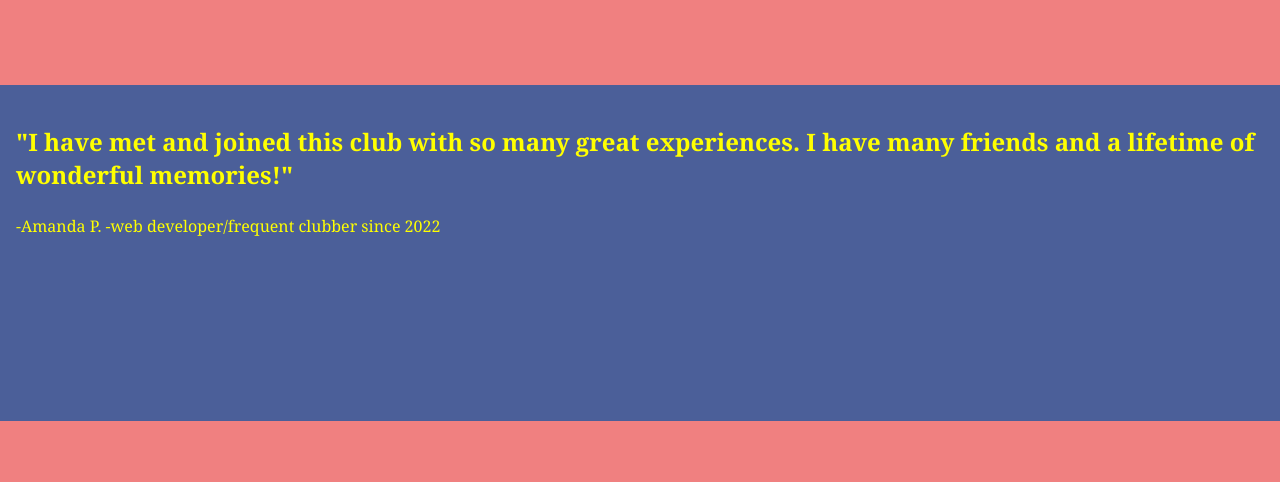
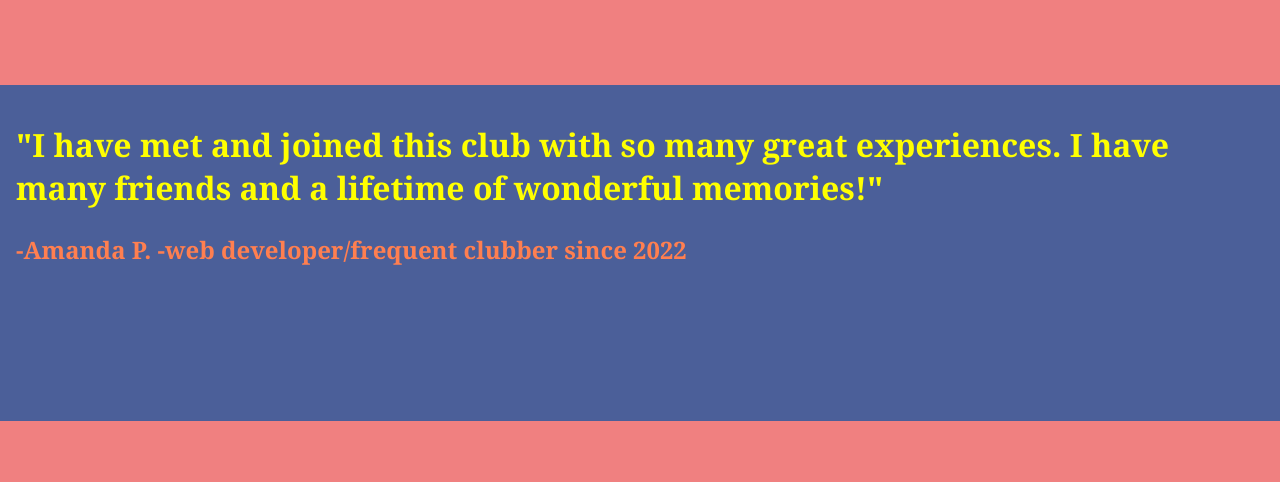
Before and after one commit to angel33la/responsive-club, a plain HTML site: page index.html in a window 1280 px wide. Shown: the part 1013-1495 px from the top of the page. Drawn offline with Linux system fonts and the light colour scheme.

Commit message:
changed my color of the testimonial

```diff
--- a/index.html
+++ b/index.html
@@ -28,8 +28,8 @@
     <img src="img\women.jpg" alt="smiling women">
    </div>
    <div class="testimonial">
-    <h3>"I have met and joined this club with so many great experiences. I have many friends and a lifetime of wonderful memories!"</h3>
-    <p>-Amanda P. -web developer/frequent clubber since 2022</p>
+    <h1>"I have met and joined this club with so many great experiences. I have many friends and a lifetime of wonderful memories!"</h1>
+    <h3>-Amanda P. -web developer/frequent clubber since 2022</h3>
    </div>
    <div class="photos">
     <img src="img\friends.jpg" alt="friends">
--- a/style.css
+++ b/style.css
@@ -70,7 +70,7 @@ li {
 
 .testimonial h3 {
   font-size: 1.5rem;
-  color: yellow;
+  color: coral;
 }
 
 .summary h2 {
```
